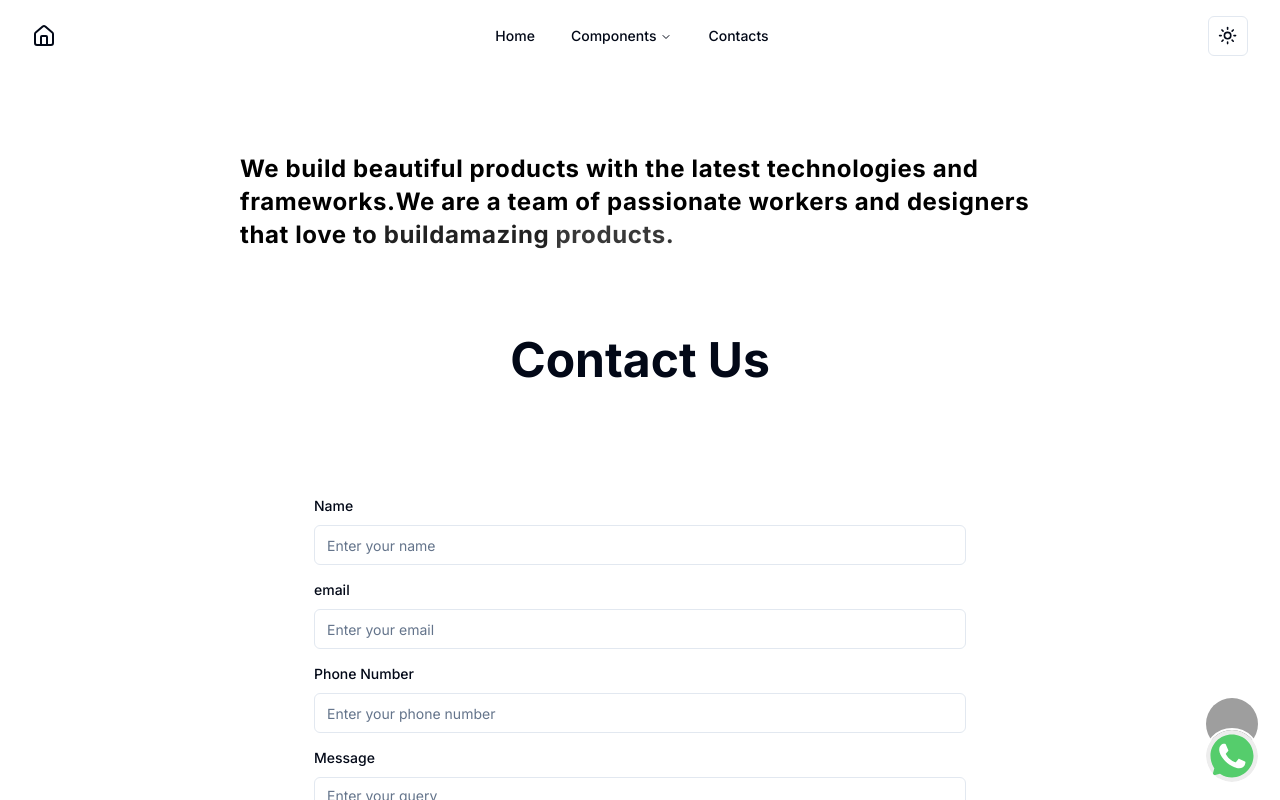
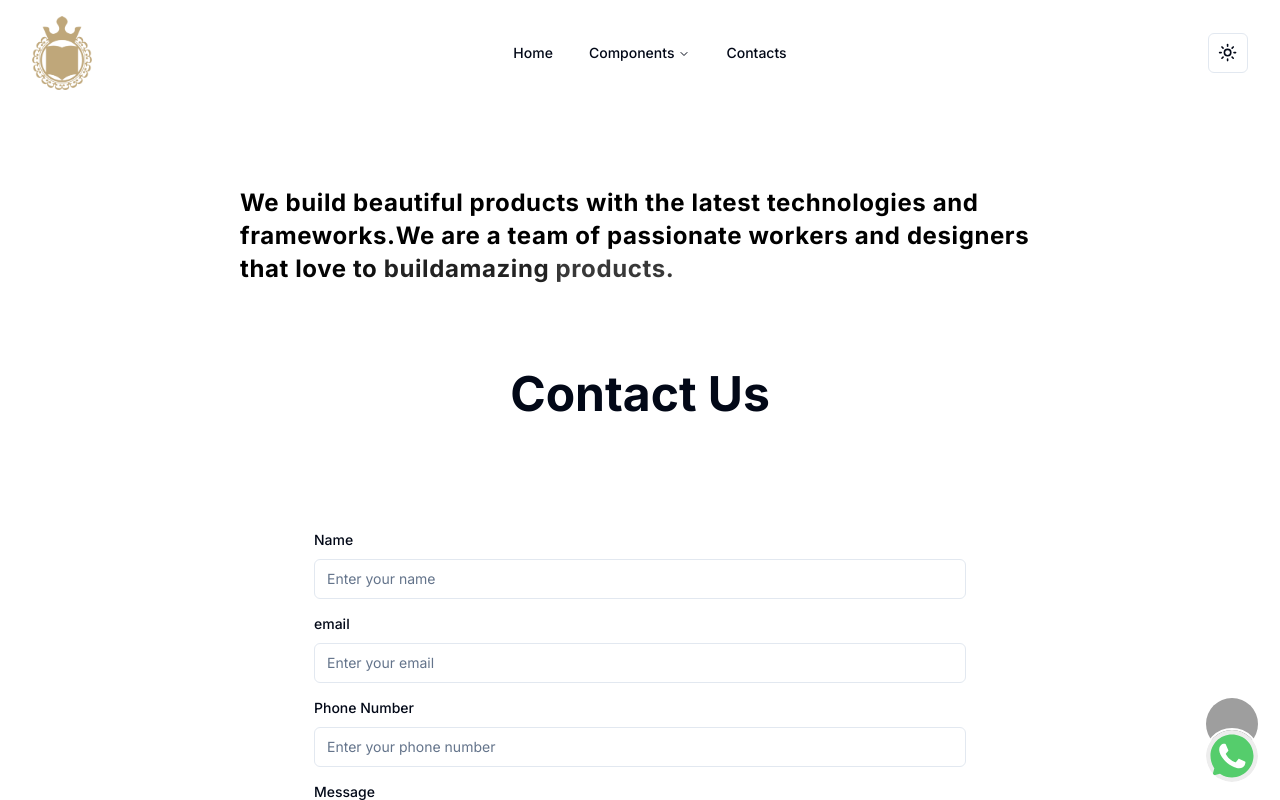
Before and after one commit to MukuJJay/infizest, a Next.js app: page /contacts in a window 1280 px wide. Shown: the top 800 px of the page. Built offline with nearby package versions, Linux system fonts and the light colour scheme; grey boxes are pictures that could not be loaded.

Commit message:
Themeing process started

```diff
--- a/app/(main)/layout.tsx
+++ b/app/(main)/layout.tsx
@@ -1,13 +1,17 @@
 import { ContactButtons } from "@/components/contact-buttons";
 import { NavigationButtons } from "@/components/navbar";
 import { ModeToggle } from "@/components/providers/mode-toggle";
-import { Home } from "lucide-react";
+import Image from "next/image";
+import logo from "@/public/icononly_transparent_nobuffer.png";
+import Link from "next/link";
 
 const Layout = ({ children }: { children: React.ReactNode }) => {
   return (
     <main className="px-8">
       <nav className="py-4 flex justify-between items-center">
-        <Home />
+        <Link href="/">
+          <Image width={60} height={60} src={logo} alt="logo" />
+        </Link>
         <NavigationButtons />
         <ModeToggle />
       </nav>
--- a/app/globals.css
+++ b/app/globals.css
@@ -36,7 +36,7 @@
   }
 
   .dark {
-    --background: 222.2 84% 4.9%;
+    --background: 266 79% 15%;
     --foreground: 210 40% 98%;
 
     --card: 222.2 84% 4.9%;
```
Also changed, not shown: public/icononly_transparent_nobuffer.png (added), public/print_transparent.svg (added).
